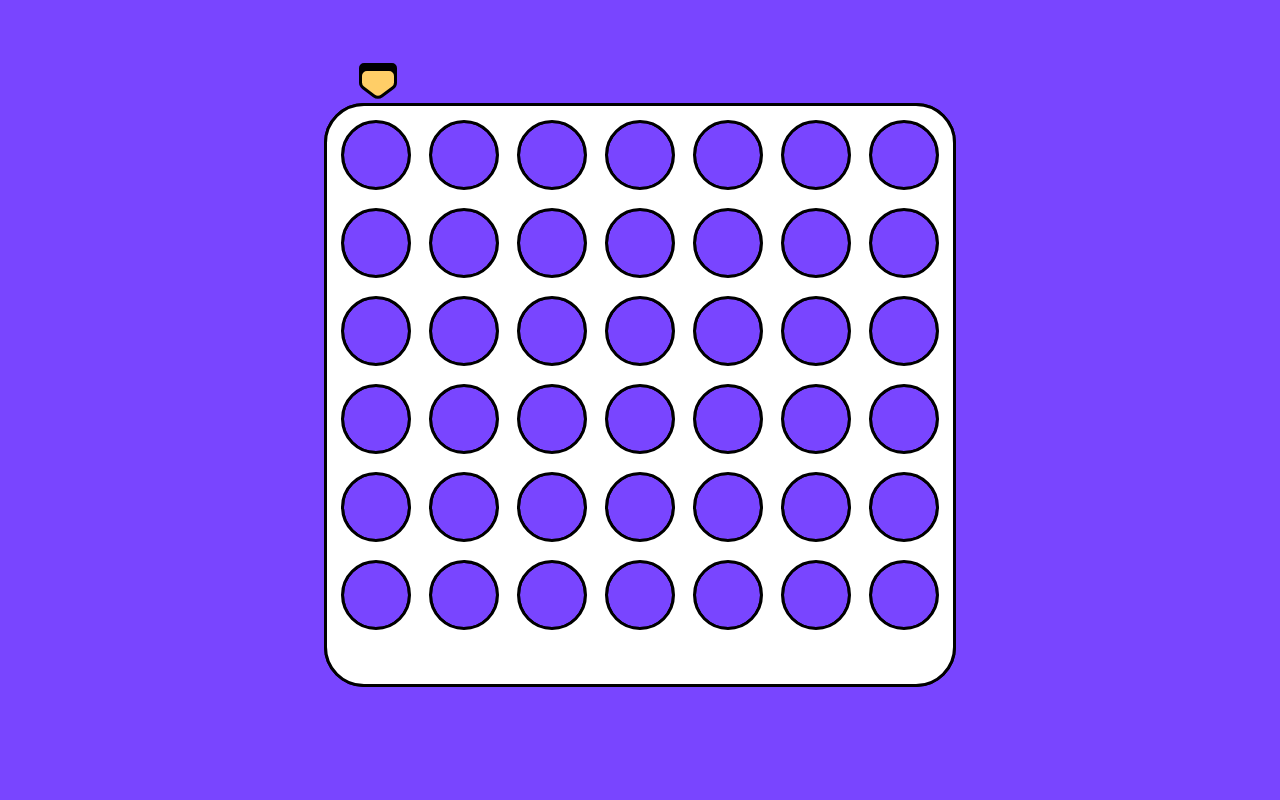
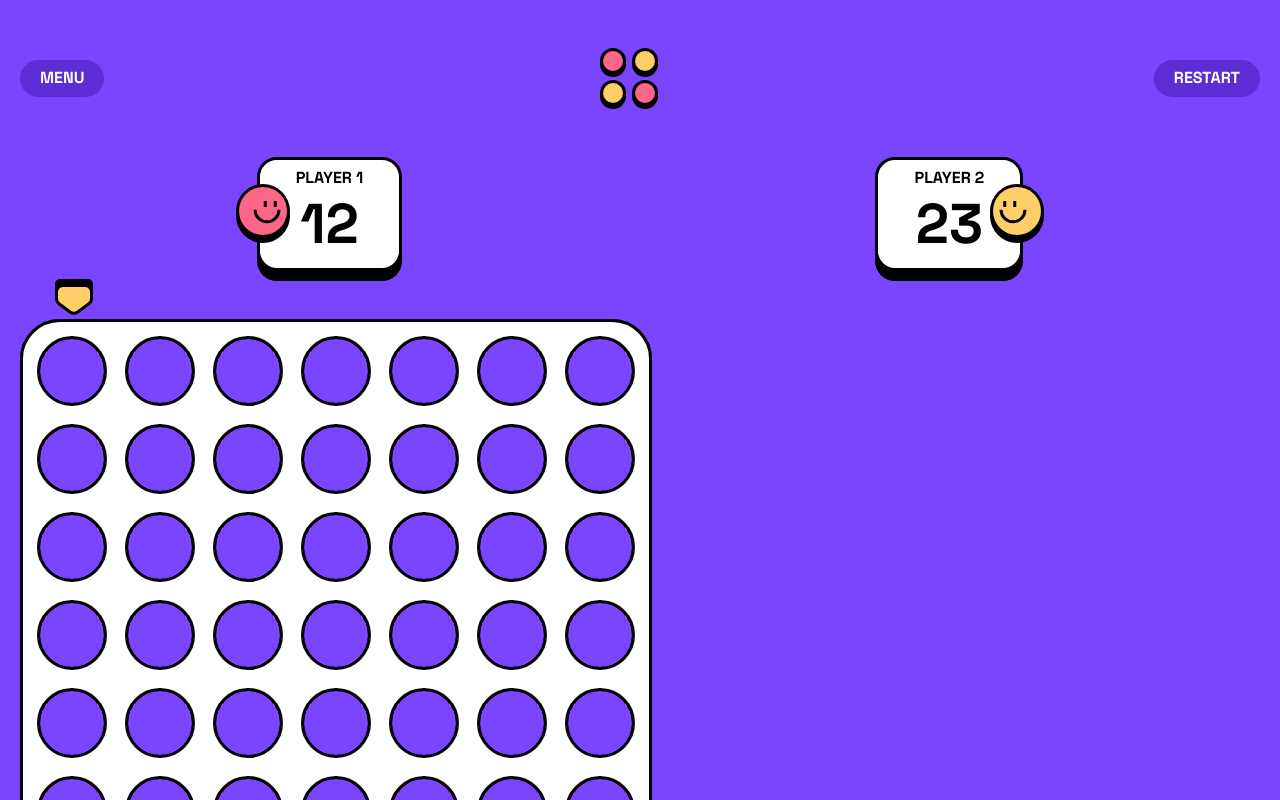
Before and after one commit to mehdi-zibout/FEM-Connect-Four-game, a React (Vite) app: page / in a window 1280 px wide. Built offline with nearby package versions, Linux system fonts and the light colour scheme.

Commit message:
Add Score Card

```diff
--- a/src/App.tsx
+++ b/src/App.tsx
@@ -11,6 +11,7 @@ import MainMenu from "./Views/MainMenu";
 import PauseModal from "./components/PauseModal";
 import Modal from "./components/Modal";
 import Board from "./components/Board";
+import GameView from "./Views/GameView";
 
 const newGame: number[][] = new Array(6).fill(new Array(7).fill(0));
 function App() {
@@ -69,7 +70,8 @@ function App() {
           </div>
           <BackgroundWhite className="absolute top-0 " />
         </div> */}
-        <Board />
+        {/* <Board /> */}
+        <GameView />
       </main>
       {/* <MainMenu />
         <button onClick={() => setIsPlayer1Turn(true)}>show modal</button>
@@ -95,17 +97,6 @@ function App() {
     }
     setGame(newGameState.reverse());
     setIsPlayer1Turn(!isPlayer1Turn);
-    // setGame(
-    //   game.map((row) => {
-    //     if (!foundIt && row[i] == 0) {
-    //       const updatedRow = [...row];
-    //       updatedRow[i] = isPlayer1Turn ? 2 : 3;
-    //       foundIt = true;
-    //       return updatedRow;
-    //     }
-    //     return row;
-    //   })
-    // );
   }
 }
 
--- a/src/Views/GameView.tsx
+++ b/src/Views/GameView.tsx
@@ -1,5 +1,24 @@
+import MiniButton from "../components/MiniButton";
+import { ReactComponent as Logo } from "../assets/logo.svg";
+import { ReactComponent as PlayerOne } from "../assets/player-one.svg";
+import { ReactComponent as PlayerTwo } from "../assets/player-two.svg";
+import Score from "../components/Score";
+import Board from "../components/Board";
 function GameView() {
-  return <div className=""></div>;
+  return (
+    <div className="pt-12 px-5 w-full h-full">
+      <header className="flex justify-between items-center">
+        <MiniButton>Menu</MiniButton>
+        <Logo />
+        <MiniButton>restart</MiniButton>
+      </header>
+      <div className="flex justify-around items-center my-12">
+        <Score name="player 1" score={12} Icon={PlayerOne} />
+        <Score name="player 2" score={23} Icon={PlayerTwo} isReverse />
+      </div>
+      <Board />
+    </div>
+  );
 }
 
 export default GameView;
--- /dev/null
+++ b/src/components/Score.tsx
@@ -0,0 +1,29 @@
+import type { FunctionComponent, SVGProps } from "react";
+import Card from "./Card";
+
+function Score({ score, name, Icon, isReverse }: ScoreProps) {
+  return (
+    <>
+      <Card className="bg-white text-black text-center px-9 py-2 relative">
+        <div className="text-hxs uppercase">{name}</div>
+        <div className="font-bold text-[2rem] leading-[41px] tablet:text-hl">
+          {score}
+        </div>
+        <Icon
+          className={`absolute top-0 bottom-0 my-auto  ${
+            isReverse ? "-right-6" : "-left-6"
+          }`}
+        />
+      </Card>
+    </>
+  );
+}
+
+type ScoreProps = {
+  name: string;
+  score: number;
+  Icon: FunctionComponent<SVGProps<SVGSVGElement>>;
+  isReverse?: boolean;
+};
+
+export default Score;
```
